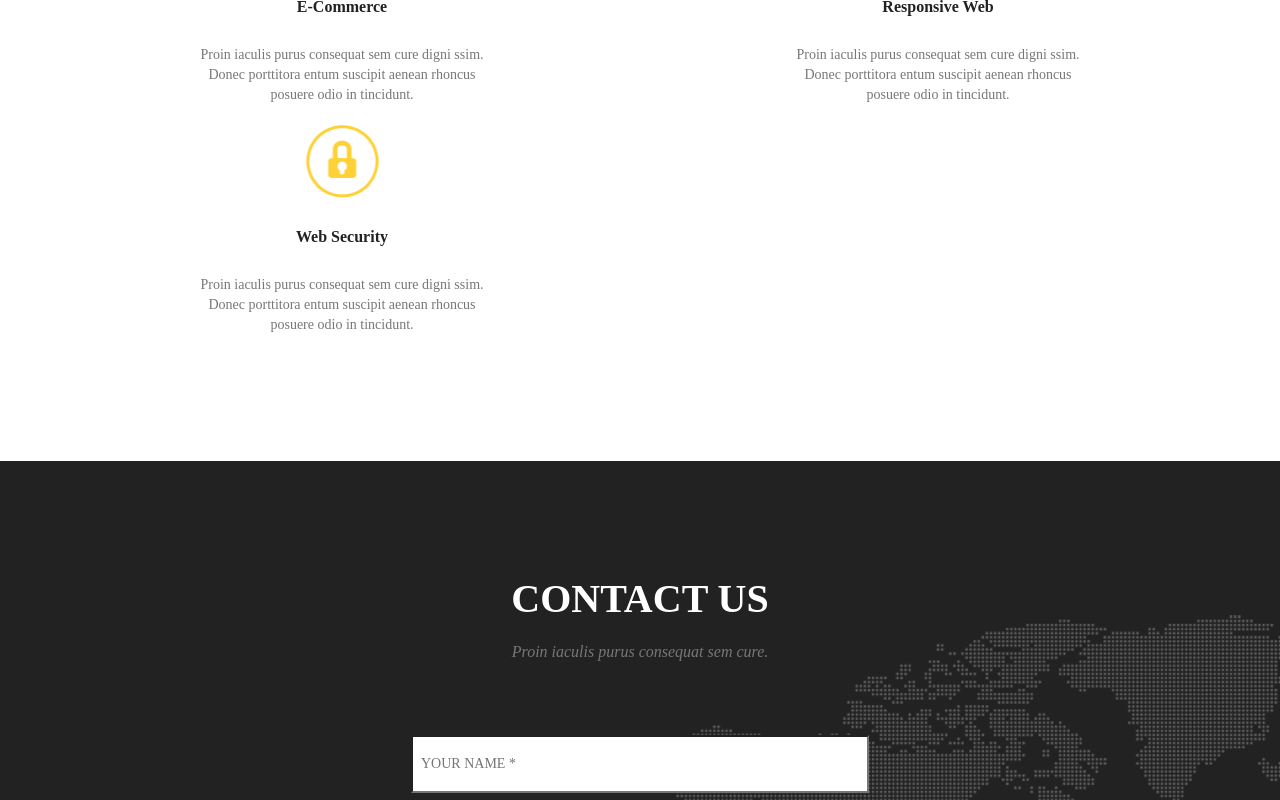
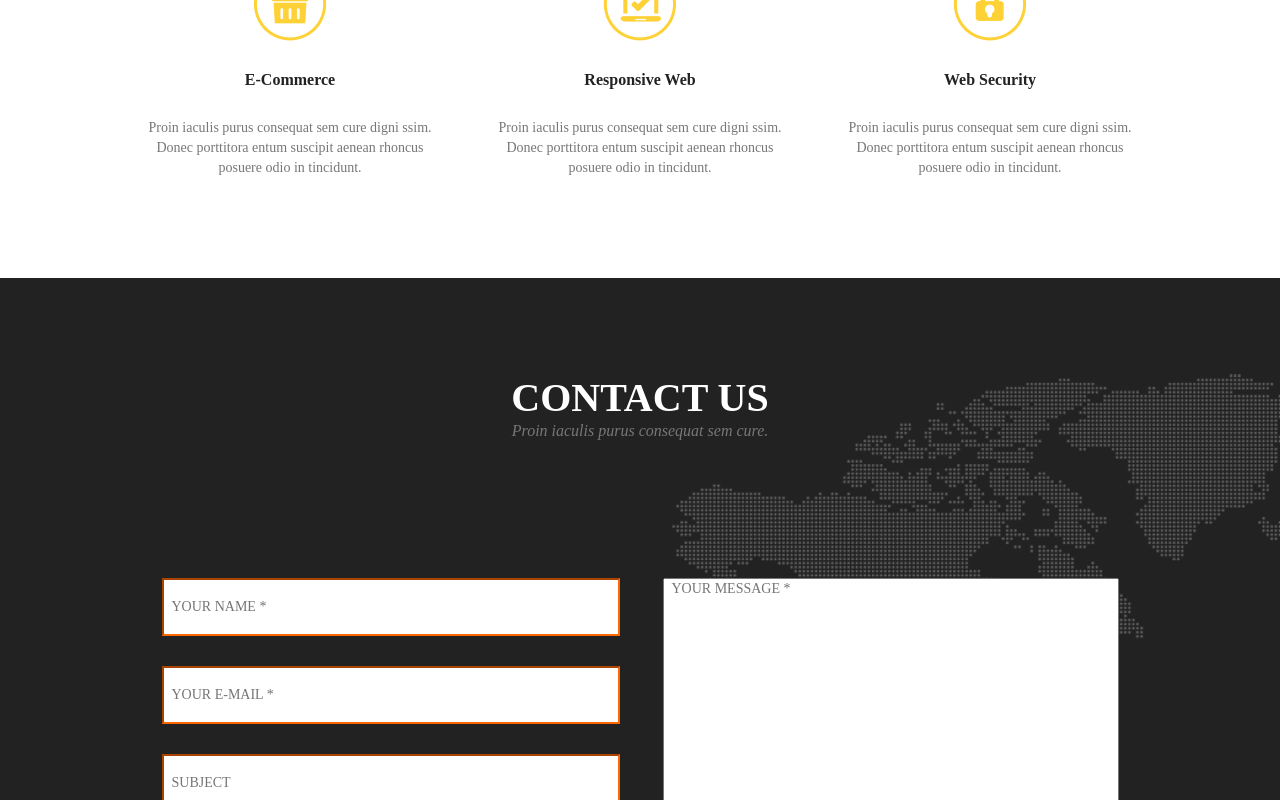
Before and after one commit to belokur-coder/goit-fe-course, a plain HTML site: page html-css/module-07/index.html in a window 1280 px wide. Shown: the part 420-1220 px from the top of the page. Drawn offline with Linux system fonts and the light colour scheme; a web font is replaced by a local one.

Commit message:
modified

```diff
--- a/html-css/module-04/css/style.css
+++ b/html-css/module-04/css/style.css
@@ -95,7 +95,7 @@ h2.main-titel {
     font-size: 48px;
     line-height: 38px;
     text-align: center;
-    position: relative;
+
 
 
 
@@ -111,10 +111,8 @@ h2::after {
     width: 164px;
     height: 7px;
     background-color: #1abc9c;
-    float: right;
-    position: absolute;
+    margin: 0 auto;
     margin-top: 30px;
-    margin-left: 475px;
 
 }
 
@@ -140,6 +138,9 @@ figure {
     margin-bottom: 15px;
 
 }
+.main-product:nth-child(4n){
+    margin-right: 0;
+    }
 
 .img {
     float: left;
@@ -213,6 +214,9 @@ figure {
     width: 350px;
     margin-right: 15px;
 }
+.blog-slide:nth-child(3n){
+    margin-right: 0;
+    }
 
 
 .blog-slide-titel {
@@ -245,17 +249,11 @@ figure {
     color: #ffffff;
     text-decoration: none;
     font-size: 24px;
-
-
-
-}
-.button{
     width: 160px;
     height: 41px;
     background-color: #1abc9c;
     border-radius: 5px;
     text-align: center;
-    padding-top: 12px;
-
+    padding: 12px;
 
 }
--- a/html-css/module-05/css/style.css
+++ b/html-css/module-05/css/style.css
@@ -18,11 +18,6 @@ body {
 
 /* logo */
 
-.page-header{
-    background-color: #e9f0fd;
-    margin-bottom: 50px;
-
-}
 .page-nav {
     padding-bottom: 40px;
     padding-top: 40px;
@@ -160,14 +155,7 @@ a.site-logo ::first-letter {
 
 }
 
-.title{
-    width: 1110px;
-    height: 200px;
-    position: absolute;
-    left: 50%;
-    margin-right: -50%;
-    transform: translate(-50%)
-}
+
 
 
 h2.main-titel {
@@ -177,7 +165,6 @@ h2.main-titel {
     width: 1110px;
     height: 123px;
     font-weight: bolder;
-    float: left;
     font-size: 48px;
     text-align: center;
     position: relative;
@@ -191,17 +178,12 @@ h2::after {
     width: 164px;
     height: 7px;
     background-color: #1abc9c;
-    float: left;
-    position: absolute;
-    left:50%;
-    transform: translate(-50%);
+    margin: 0 auto;
 }
 
 .main-ul{
     margin: 0;
-    padding-top: 80px;
-
-}
+    }
 
 
 .main-product {
@@ -211,13 +193,12 @@ h2::after {
     float: left;
     position: relative;
     margin-right: 10px;
-    margin-left: 10px;
-    margin-top: 80px;
 
+   }
 
+.main-product :nth-last-child(4n){
+    margin-right:0 auto;
 }
-
-
 
 .img {
     width: 255px;
@@ -280,15 +261,15 @@ h2::after {
 
 .group-2 {
     width: 236px;
-    height: 261px;
+    height: 302px;
     position: absolute;
     background-color: rgba(0, 0, 0, 0.5);
     opacity: 0;
     z-index: 3;
-    top: 50%;
-    left: 50%;
-    margin-right: -50%;
-    transform: translate(-50%, -50%)
+    top: 0;
+    left: 0;
+    border: 10px solid rgba(255, 255, 255, 0.7)
+
 }
 
 .main-product:hover .group-2 {
--- a/html-css/module-07/css/style.css
+++ b/html-css/module-07/css/style.css
@@ -1,6 +1,6 @@
 /* playball-regular - latin */
 @font-face {
-    font-family: 'Playball';
+    font-family: 'Playball',sans-serif;
     font-style: normal;
     font-weight: 400;
     src: url('../fonts/playball-v9-latin-regular.eot'); /* IE9 Compat Modes */
@@ -14,7 +14,7 @@
 
  /* montserrat-regular - latin */
 @font-face {
-    font-family: 'Montserrat';
+    font-family: 'Montserrat', sans-serif;
     font-style: normal;
     font-weight: 400;
     src: url('../fonts/montserrat-v14-latin-regular.eot'); /* IE9 Compat Modes */
@@ -27,7 +27,7 @@
   }
   /* montserrat-900 - latin */
   @font-face {
-    font-family: 'Montserrat';
+    font-family: 'Montserrat',sans-serif;
     font-style: normal;
     font-weight: 900;
     src: url('../fonts/montserrat-v14-latin-900.eot'); /* IE9 Compat Modes */
@@ -41,7 +41,7 @@
 
   /* roboto-slab-regular - latin */
 @font-face {
-    font-family: 'Roboto Slab';
+    font-family: 'Roboto Slab',sans-serif;
     font-style: normal;
     font-weight: 400;
     src: url('../fonts/roboto-slab-v9-latin-regular.eot'); /* IE9 Compat Modes */
@@ -55,7 +55,7 @@
 
   /* grenze-500italic - latin */
   @font-face {
-    font-family: 'Grenze';
+    font-family: 'Grenze',sans-serif;
     font-style: italic;
     font-weight: 500;
     src: url('../fonts/grenze-v1-latin-500italic.eot'); /* IE9 Compat Modes */
@@ -68,7 +68,7 @@
   }
 
   .conteiner{
-      padding: 0.54% 15% 0.56%;
+      width: 1000px;
       margin: 0 auto;
   }
 
@@ -76,6 +76,7 @@
     display: flex;
     justify-content: space-between;
     align-items: flex-start;
+    padding-top: 50px;
 
   }
 
@@ -91,7 +92,7 @@
     justify-content: space-between;
   }
   .site-nav li {
-    padding-left: 35px;
+    margin-left: 35px;
   }
   .nav-title{
     display: block;
@@ -115,7 +116,7 @@
       font-weight: 900;
       font-style: normal;
       line-height: 1,85px;
-      padding-top: 111px;
+
 }
 
 
@@ -128,10 +129,13 @@
     color: #777777;
     font-size: 16px;
     padding-bottom: 75px;
-    padding-top: 25px;
+    line-height: 25px;
+    margin-bottom: 60px;
   }
 
-
+  .services{
+    padding-top: 111px;px;
+  }
   .services-list{
   display: flex;
   flex-direction: row;
@@ -142,7 +146,6 @@
 }
 .service-icon{
     width: 300px;
-    height: 230px;
     text-align: center;
 
 
@@ -156,7 +159,7 @@
     background-position: center;
     width:75px;
     height: 75px;
-    transform: translateX(150%);
+    margin: 0 auto;
 
 
   }
@@ -189,11 +192,13 @@
 
 
   }
-  .Contact{
+  .contact{
       background-color: #222222;
       background-image: url('../img/Map\ Image.png');
       background-repeat: no-repeat;
       background-position: right;
+      padding-top: 100px;
+      padding-bottom: 100px;
 
 
   }
@@ -206,7 +211,22 @@ form{
   display: flex;
   justify-content: space-around;
   flex-wrap: wrap;
+
 }
+input[type="mail"]:valid{
+  border-color: rgba(63, 185, 4, 1);
+}
+input[type="mail"]:invalid{
+  border-color: rgba(255, 102, 0, 1);
+}
+input[type="text"]:valid{
+  border-color: rgba(63, 185, 4, 1);
+}
+input[type="text"]:invalid{
+  border-color: rgba(255, 102, 0, 1);
+}
+
+
 
  .wrapper-form{
     display: flex;
@@ -242,6 +262,11 @@ form{
     text-transform: uppercase;
   }
 
+  input[type="submit"]:hover{
+    background-color:#3fb904;
+    color:#000000;
+    transition: 0.3s;
+  }
 
 
   input[type="submit"] {
@@ -258,6 +283,4 @@ form{
     border-radius: 2px;
     margin: 0 auto;
 
-
-
 }
--- a/html-css/module-07/index.html
+++ b/html-css/module-07/index.html
@@ -47,11 +47,11 @@
                 </li>
             </ul>
         </section>
-        <section class="Contact conteiner">
+        <section class="contact">
             <h2 class="title second">Contact us</h2>
             <p class="title-text">Proin iaculis purus consequat sem cure. </p>
 
-            <form action="#" method="get">
+            <form action="#" method="get" class="conteiner">
             <div class="wrapper-form">
                <input type="text" name="name" placeholder="your Name *" required>
                <input type="mail" name="email" placeholder="your e-mail *" required>
--- a/html-css/module-08/css/media.css
+++ b/html-css/module-08/css/media.css
@@ -127,7 +127,7 @@
     margin-left: auto;
 }
 
-@media (min-width: 768px) and (max-width: 1399px){
+@media (min-width: 768px) and (max-width: 960px){
     .container{
         width: 660px;
         margin-left: auto;
@@ -145,7 +145,7 @@
 
 }
 
-@media (min-width: 1300px) {
+@media (min-width: 960px) {
     .container{
         width: 942px;
         margin-left: auto;
```
Also changed, not shown: html-css/module-04/index.html (+3 -3 lines), html-css/module-05/index.html (+3 -3 lines), html-css/module-08/css/style.css (+11 -1 lines), html-css/module-08/index.html (+4 -3 lines).
